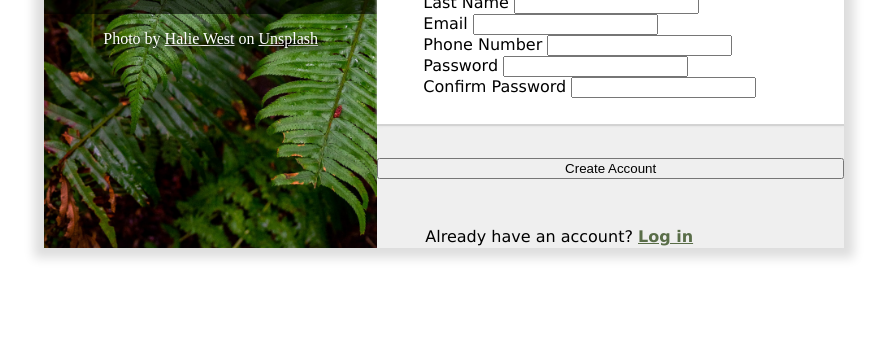
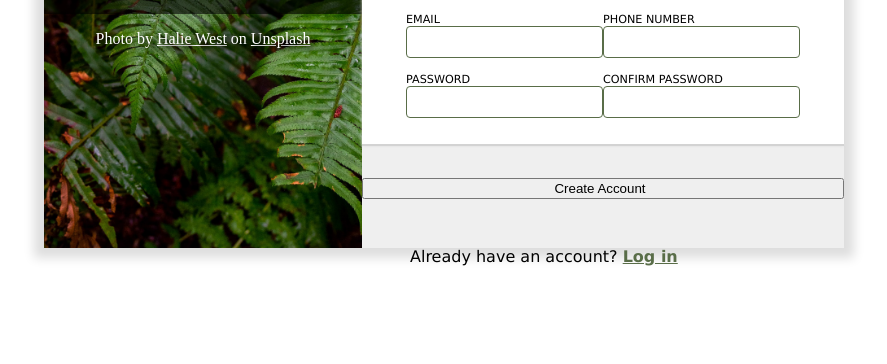
Before and after one commit to billyx86/sign-up-form, a plain HTML site: page index.html in a window 1280 px wide. Shown: the part 436-800 px from the top of the page, without its empty margins (196-1083 px from the left). Drawn offline with Linux system fonts and the light colour scheme.

Commit message:
Make form elements

```diff
--- a/index.html
+++ b/index.html
@@ -35,9 +35,10 @@
                             <label for="last-name">Last Name</label>
                             <input name="last-name" id="last-name" type="text">
                         </div>
-
+                    </fieldset>
+                    <fieldset>
                         <div class="form-cell">
-                            <label for="last-name">Email</label>
+                            <label for="email">Email</label>
                             <input name="email" id="email" type="email">
                         </div>
 
@@ -45,7 +46,8 @@
                             <label for="number">Phone Number</label>
                             <input name="number" id="number" type="phone" maxlength="11">
                         </div>
-
+                    </fieldset>
+                    <fieldset>
                         <div class="form-cell">
                             <label for="password">Password</label>
                             <input name="password" id="password" type="password" minlength="8">
--- a/style.css
+++ b/style.css
@@ -1,6 +1,10 @@
 @font-face {
     font-family: "Norse Bold";
     src: url(assets/Norse-Bold.otf)
+}
+
+* {
+    padding-left: 0;
 }
 
 :root {
@@ -106,4 +110,26 @@ body {
 
 fieldset {
     border: 0;
+    margin: 0;
+    padding-left: 0.75em;
+    display: flex;
+    justify-content: space-around;
 }
+
+.form-cell {
+    display: flex;
+    flex-direction: column;
+}
+
+.form-cell label {
+    font-size: 0.7rem;
+    font-weight: 500;
+    text-transform: uppercase;
+}
+
+.form-cell input {
+    border: 1px solid #596D48;
+    border-radius: 4px;
+    padding: 7px;
+    font-size: 14px;
+}
```
